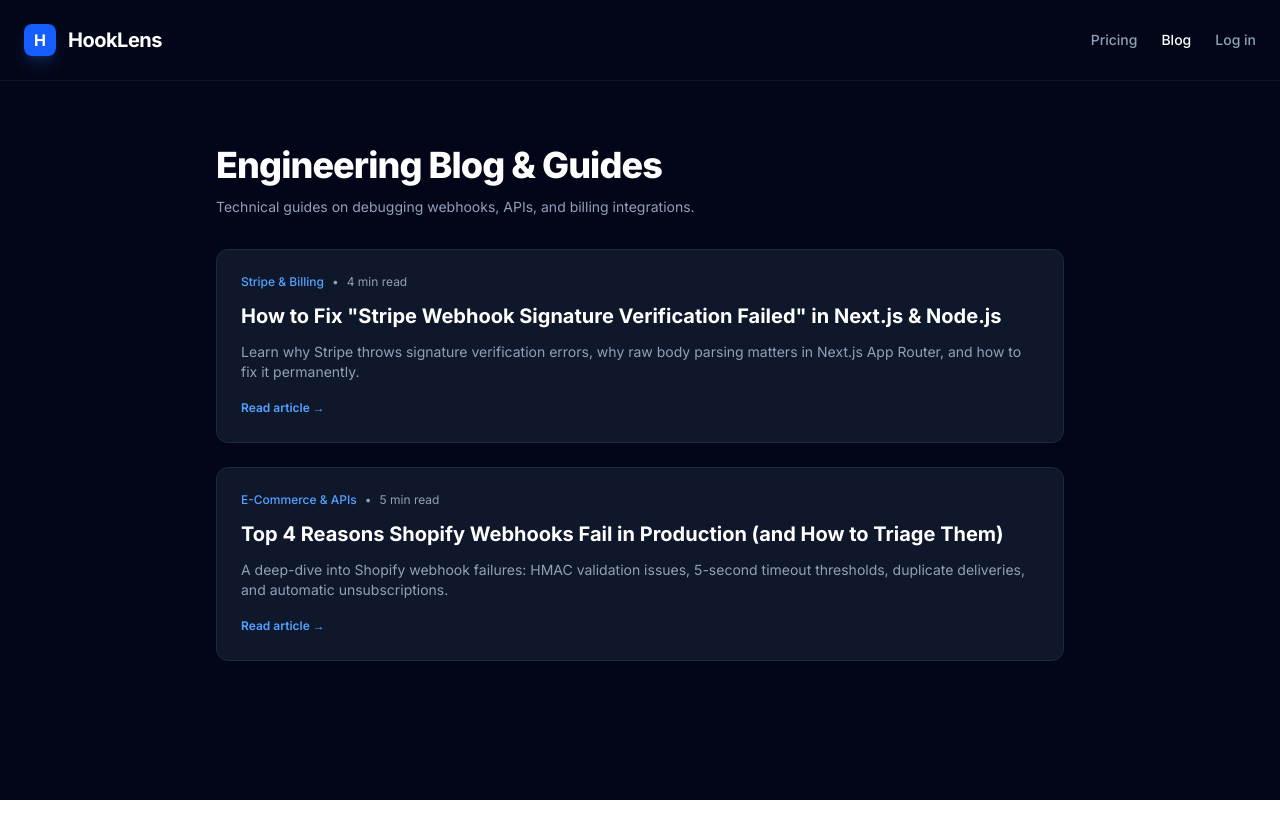
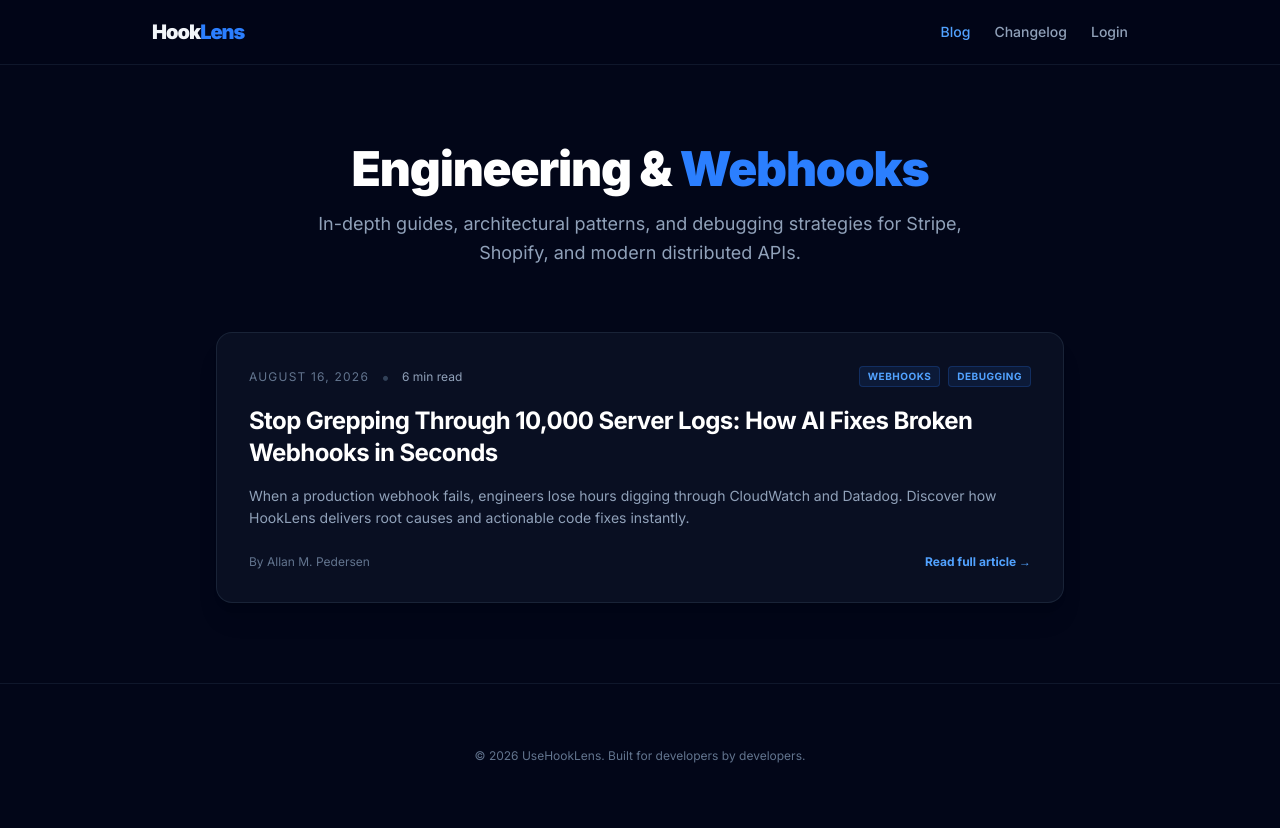
Before and after one commit to Amp1971/hooklens, a Next.js app: page /blog in a window 1280 px wide. Before the commit the page ends 800 px from the top, so only its background shows below. Built offline with nearby package versions, Linux system fonts and the light colour scheme.

Commit message:
Publish blog system with first deep-dive webhook debugging article

```diff
--- a/app/blog/page.tsx
+++ b/app/blog/page.tsx
@@ -1,52 +1,81 @@
+'use client';
+
 import Link from 'next/link';
-import { getAllPosts } from '@/lib/blog';
+import { blogPosts } from '@/lib/blog-data';
 
 export default function BlogIndexPage() {
-  const posts = getAllPosts();
-
   return (
     <div className="min-h-screen bg-slate-950 text-slate-100 font-sans selection:bg-blue-500 selection:text-white">
-      <nav className="max-w-7xl mx-auto px-6 py-6 flex items-center justify-between border-b border-slate-900">
-        <Link href="/" className="flex items-center gap-3">
-          <div className="h-8 w-8 rounded-lg bg-blue-600 flex items-center justify-center font-bold text-white shadow-lg shadow-blue-500/20">
-            H
+      {/* Navigation */}
+      <nav className="border-b border-slate-900 bg-slate-950/80 backdrop-blur-md sticky top-0 z-50">
+        <div className="max-w-5xl mx-auto px-6 h-16 flex items-center justify-between">
+          <Link href="/" className="text-xl font-black tracking-tighter hover:opacity-80 transition">
+            Hook<span className="text-blue-500">Lens</span>
+          </Link>
+          <div className="flex items-center gap-6">
+            <Link href="/blog" className="text-sm font-medium text-blue-400">Blog</Link>
+            <Link href="/changelog" className="text-sm font-medium text-slate-400 hover:text-white transition">Changelog</Link>
+            <Link href="/login" className="text-sm font-medium text-slate-400 hover:text-white transition">Login</Link>
           </div>
-          <span className="text-xl font-bold tracking-tight text-white">HookLens</span>
-        </Link>
-        <div className="flex items-center gap-6">
-          <Link href="/#pricing" className="text-sm font-medium text-slate-400 hover:text-white transition">Pricing</Link>
-          <Link href="/blog" className="text-sm font-medium text-white transition">Blog</Link>
-          <Link href="/login" className="text-sm font-medium text-slate-400 hover:text-white transition">Log in</Link>
         </div>
       </nav>
 
-      <main className="max-w-4xl mx-auto px-6 py-16 space-y-8">
-        <header className="space-y-3">
-          <h1 className="text-4xl font-extrabold text-white tracking-tight">Engineering Blog & Guides</h1>
-          <p className="text-slate-400 text-sm">Technical guides on debugging webhooks, APIs, and billing integrations.</p>
+      <main className="max-w-4xl mx-auto px-6 py-20">
+        <header className="mb-16 text-center max-w-2xl mx-auto space-y-4">
+          <h1 className="text-4xl sm:text-5xl font-black tracking-tight text-white">
+            Engineering & <span className="text-blue-500">Webhooks</span>
+          </h1>
+          <p className="text-base sm:text-lg text-slate-400 leading-relaxed">
+            In-depth guides, architectural patterns, and debugging strategies for Stripe, Shopify, and modern distributed APIs.
+          </p>
         </header>
 
-        <div className="space-y-6">
-          {posts.map((post) => (
-            <article key={post.slug} className="p-6 rounded-xl bg-slate-900 border border-slate-800 space-y-3">
-              <div className="flex items-center gap-2 text-xs text-slate-400">
-                <span className="text-blue-400 font-medium">{post.category}</span>
-                <span>•</span>
-                <span>{post.readTime}</span>
+        <div className="space-y-8">
+          {blogPosts.map((post) => (
+            <article
+              key={post.slug}
+              className="bg-slate-900/60 border border-slate-800/80 rounded-2xl p-8 hover:border-slate-700 transition space-y-4 shadow-xl"
+            >
+              <div className="flex flex-wrap items-center gap-3">
+                <span className="text-xs font-mono text-slate-500 uppercase tracking-widest">{post.date}</span>
+                <span className="text-slate-700">•</span>
+                <span className="text-xs text-slate-400">{post.readTime}</span>
+                <div className="flex gap-2 ml-auto">
+                  {post.tags.slice(0, 2).map((t) => (
+                    <span key={t} className="text-[10px] uppercase font-bold tracking-wider px-2 py-0.5 rounded bg-blue-500/10 text-blue-400 border border-blue-500/20">
+                      {t}
+                    </span>
+                  ))}
+                </div>
               </div>
-              <h2 className="text-xl font-bold text-white hover:text-blue-400 transition">
-                <Link href={`/blog/${post.slug}`}>{post.title}</Link>
-              </h2>
-              <p className="text-sm text-slate-400">{post.description}</p>
-              <div>
-                <Link href={`/blog/${post.slug}`} className="text-xs font-semibold text-blue-400 hover:underline">
-                  Read article &rarr;
+
+              <Link href={`/blog/${post.slug}`} className="block group">
+                <h2 className="text-2xl font-bold text-white group-hover:text-blue-400 transition tracking-tight">
+                  {post.title}
+                </h2>
+              </Link>
+
+              <p className="text-slate-400 text-sm leading-relaxed">
+                {post.excerpt}
+              </p>
+
+              <div className="pt-2 flex items-center justify-between">
+                <span className="text-xs text-slate-500">By {post.author.name}</span>
+                <Link
+                  href={`/blog/${post.slug}`}
+                  className="text-xs font-bold text-blue-400 hover:text-blue-300 transition flex items-center gap-1"
+                >
+                  Read full article &rarr;
                 </Link>
               </div>
             </article>
           ))}
         </div>
       </main>
+
+      <footer className="py-16 border-t border-slate-900 text-center text-xs text-slate-500">
+        <p>© 2026 UseHookLens. Built for developers by developers.</p>
+      </footer>
     </div>
   );
 }
```
Also changed, not shown: app/blog/[slug]/page.tsx (+0 -7 lines).
